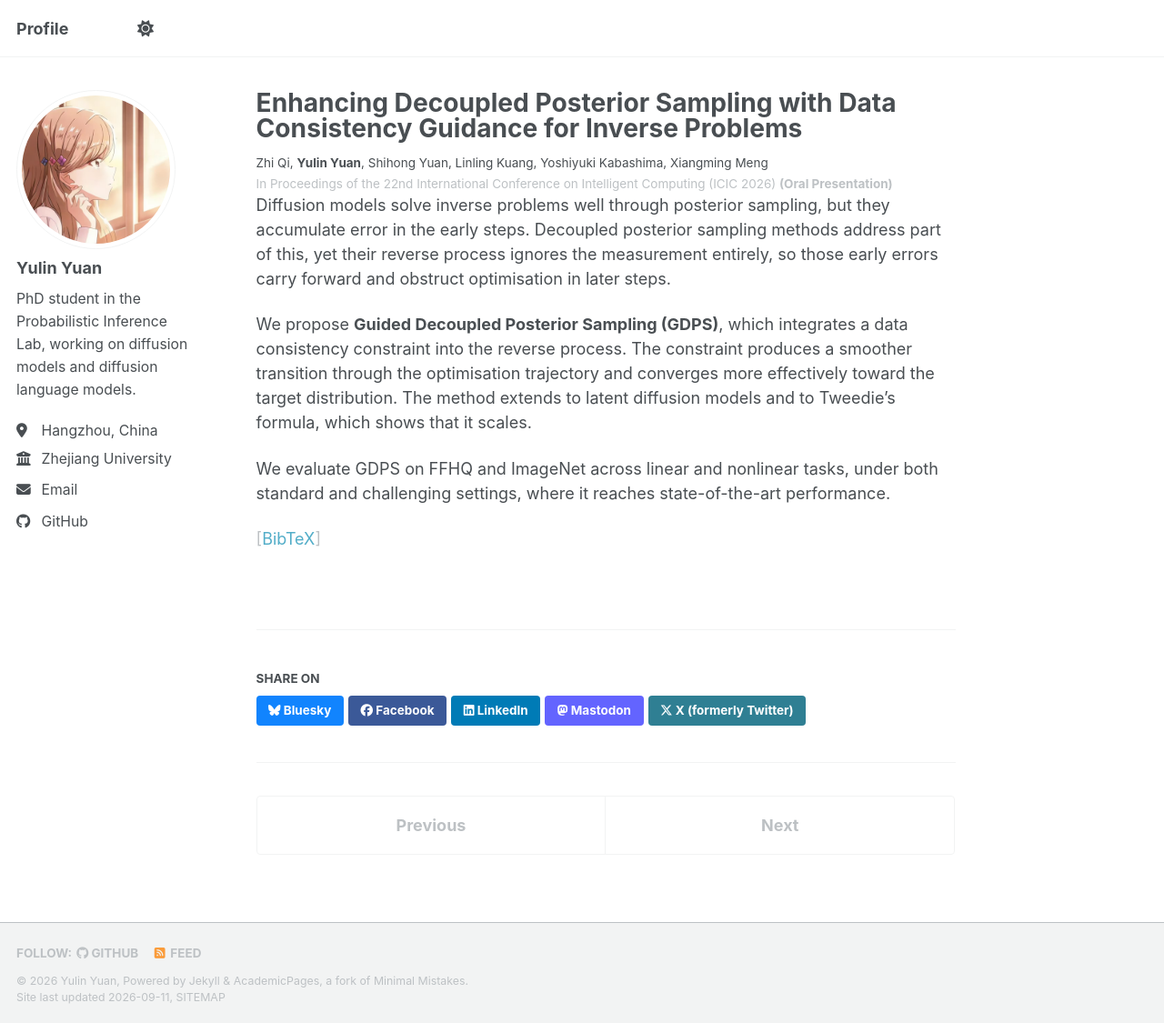
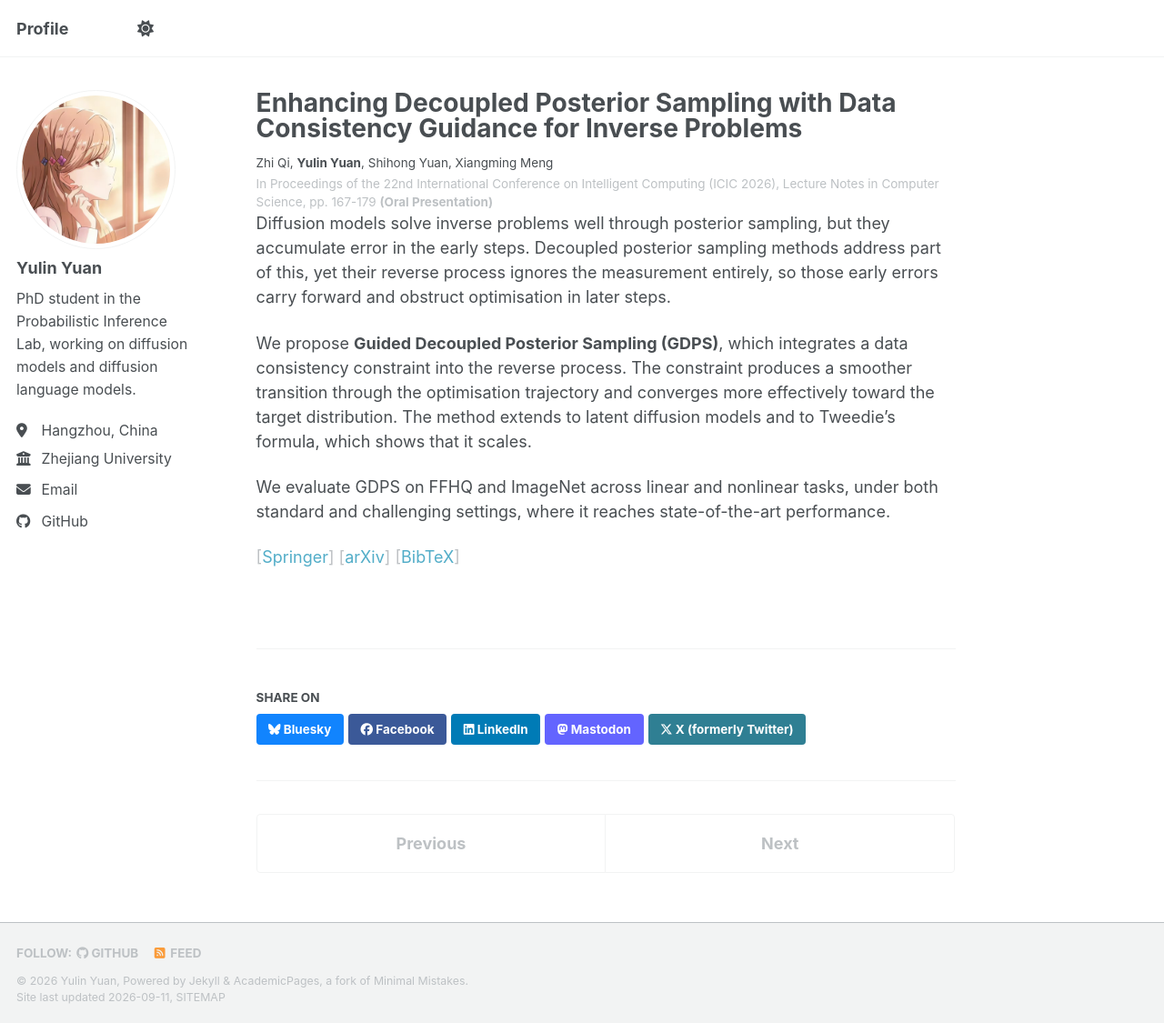
Before and after one commit to infiniteYuanyl/infiniteYuanyl.github.io, a Jekyll site: the page built from _publications/2026-07-22-gdps-icic.md, in a window 1280 px wide and 1125 px high. Shown: the whole window at 91% size. Built offline with Jekyll 4.4.1, drawn with Linux system fonts in a browser that asks for light colours; a style sheet for code colours, icons or effects is not loaded.

Commit message:
Cite the published ICIC chapter by its DOI
Crossref has the proceedings chapter: Lecture Notes in Computer Science,
pages 167-179, DOI 10.1007/978-981-92-3504-9_14. Link it as the primary
reference with the arXiv preprint alongside, and correct the author list
to the four authors of the published version.

Co-Authored-By: Claude Opus 5 (1M context) <noreply@anthropic.com>

```diff
--- a/_publications/2026-07-22-gdps-icic.md
+++ b/_publications/2026-07-22-gdps-icic.md
@@ -6,9 +6,12 @@ category: conferences
 permalink: /publication/2026-gdps-icic
 excerpt: 'Decoupled posterior sampling methods for diffusion inverse problems ignore the measurement during the reverse process, so errors made in the early steps persist and obstruct optimisation later on. GDPS adds a data consistency constraint to that reverse process, which smooths the optimisation trajectory and converges closer to the target distribution. It extends to latent diffusion models and to Tweedie formula, and reaches state-of-the-art results on FFHQ and ImageNet across linear and nonlinear tasks.'
 date: 2026-07-22
-venue: 'In Proceedings of the 22nd International Conference on Intelligent Computing (ICIC 2026)'
-authors: 'Zhi Qi, **Yulin Yuan**, Shihong Yuan, Linling Kuang, Yoshiyuki Kabashima, Xiangming Meng'
+venue: 'In Proceedings of the 22nd International Conference on Intelligent Computing (ICIC 2026), Lecture Notes in Computer Science, pp. 167-179'
+authors: 'Zhi Qi, **Yulin Yuan**, Shihong Yuan, Xiangming Meng'
 award: 'Oral Presentation'
+paperurl: 'https://doi.org/10.1007/978-981-92-3504-9_14'
+paperlabel: 'Springer'
+arxivurl: 'https://arxiv.org/abs/2412.00664'
 bibtexurl: '/files/gdps-icic.bib'
 ---
 
--- a/files/gdps-icic.bib
+++ b/files/gdps-icic.bib
@@ -1,7 +1,11 @@
 @inproceedings{qi2026gdps,
   title     = {Enhancing Decoupled Posterior Sampling with Data Consistency Guidance for Inverse Problems},
-  author    = {Qi, Zhi and Yuan, Yulin and Yuan, Shihong and Kuang, Linling and Kabashima, Yoshiyuki and Meng, Xiangming},
+  author    = {Qi, Zhi and Yuan, Yulin and Yuan, Shihong and Meng, Xiangming},
   booktitle = {Proceedings of the 22nd International Conference on Intelligent Computing (ICIC)},
+  series    = {Lecture Notes in Computer Science},
+  pages     = {167--179},
+  publisher = {Springer Nature Singapore},
   year      = {2026},
+  doi       = {10.1007/978-981-92-3504-9_14},
   note      = {Oral presentation}
 }
```
